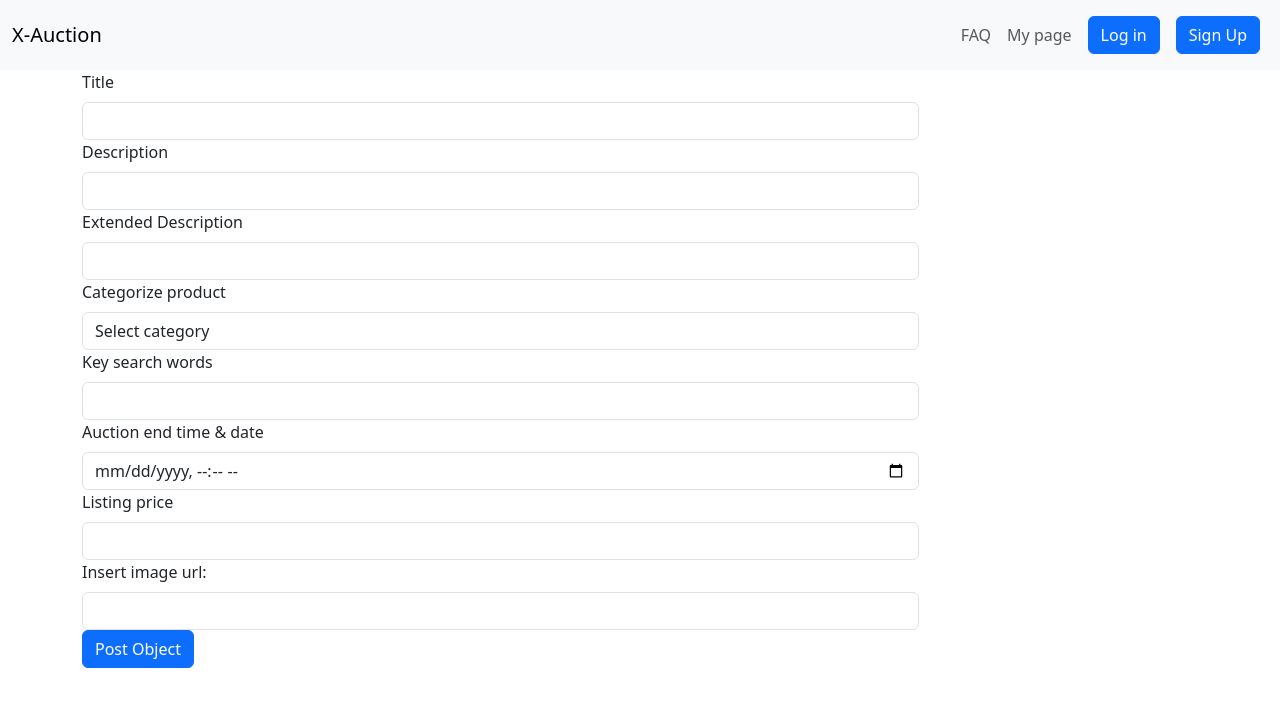
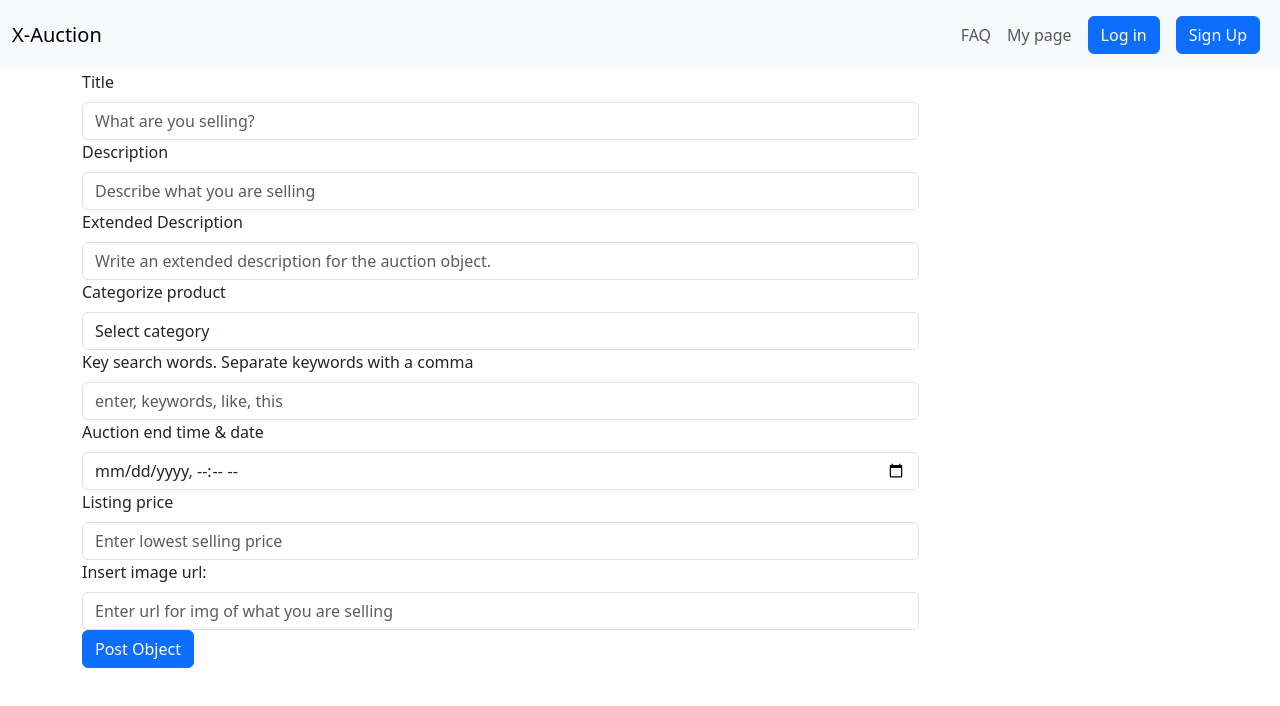
Before and after one commit to Mezea11/X-auction, a React (Vite) app: page /mypage in a window 1280 px wide. Shown: the top 706 px of the page. Built offline with nearby package versions, Linux system fonts and the light colour scheme.

Commit message:
added placeholders, fixed key words entry (split with commas)

```diff
--- a/src/components/ProductForm.jsx
+++ b/src/components/ProductForm.jsx
@@ -59,6 +59,7 @@ export default function ProductForm({ onSubmit }) {
               value={title}
               onChange={(e) => setTitle(e.target.value)}
               type="text"
+              placeholder="What are you selling?"
               className="form-control w-75"
               id="title"
               required
@@ -74,6 +75,7 @@ export default function ProductForm({ onSubmit }) {
               type="text"
               className="form-control w-75"
               id="description"
+              placeholder="Describe what you are selling"
               required
             />
           </div>
@@ -87,6 +89,7 @@ export default function ProductForm({ onSubmit }) {
               type="text"
               className="form-control w-75"
               id="extended_Description"
+              placeholder="Write an extended description for the auction object."
               required
             />
           </div>
@@ -110,12 +113,13 @@ export default function ProductForm({ onSubmit }) {
           </div>
           <div className="form-row">
             <label className="form-label" htmlFor="keywords">
-              Key search words
+              Key search words. Separate keywords with a comma
             </label>
             <input
               value={keywords}
-              onChange={(e) => setKeywords(e.target.value)}
+              onChange={(e) => setKeywords(e.target.value.split(","))}
               type="text"
+              placeholder="enter, keywords, like, this"
               className="form-control w-75"
               id="description"
               required
@@ -143,6 +147,7 @@ export default function ProductForm({ onSubmit }) {
               onChange={(e) => setPrice(e.target.value)}
               type="number"
               className="form-control w-75"
+              placeholder="Enter lowest selling price"
               id="price"
               required
             />
@@ -156,6 +161,7 @@ export default function ProductForm({ onSubmit }) {
               onChange={(e) => setImg_url(e.target.value)}
               type="url"
               className="form-control w-75"
+              placeholder="Enter url for img of what you are selling"
               id="img_url"
               required
             />
```
